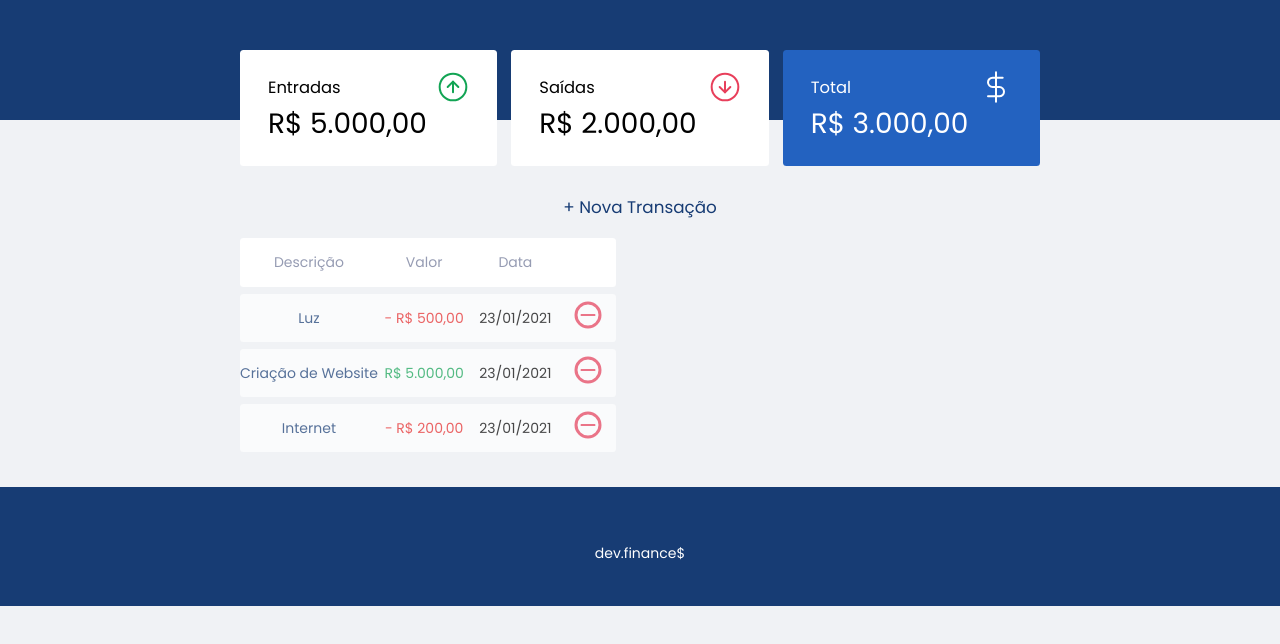
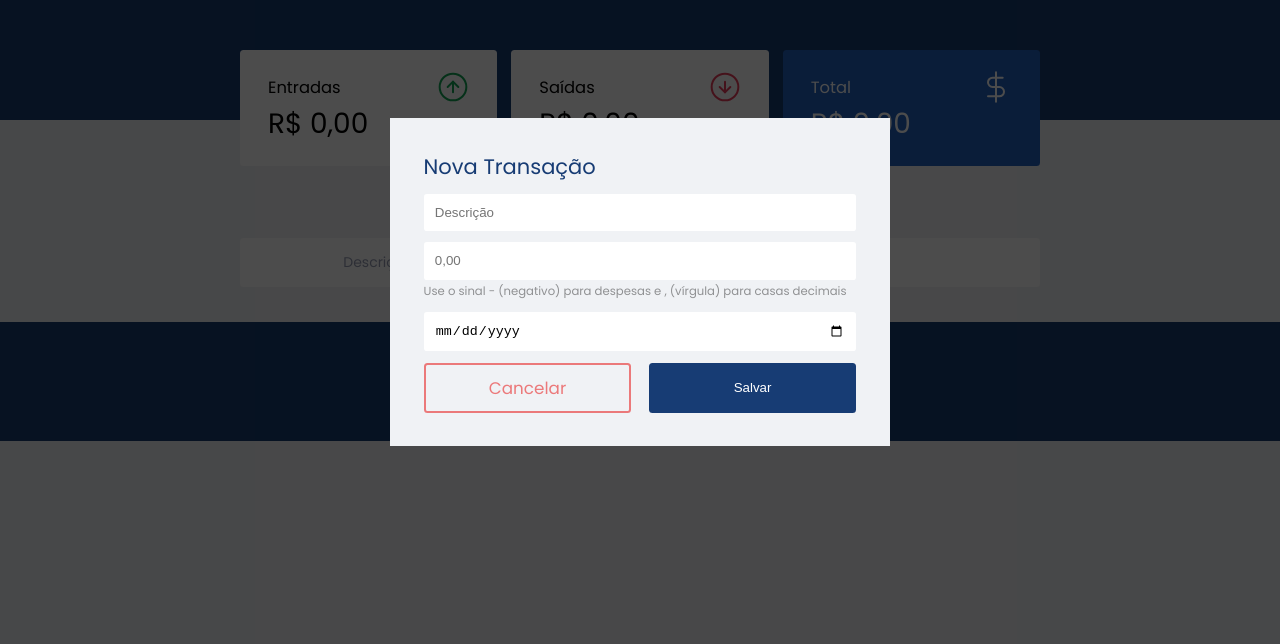
Before and after one commit to Rod-Almeida/Finances-manager, a plain HTML site: page index.html in a window 1280 px wide. Both pictures are taken after a click on the link "+ Nova Transação". Shown: the part 118-762 px from the top of the page. Drawn offline with Linux system fonts and the light colour scheme.

Commit message:
Full project

```diff
--- a/index.html
+++ b/index.html
@@ -26,7 +26,7 @@
                     <span>Entradas</span>
                     <img src="./assets/income.svg" alt="Income Image">
                 </h3>
-                <p>R$ 5.000,00</p>
+                <p id="incomeDisplay">R$ 0,00</p>
             </div>
 
             <div class="card">
@@ -34,7 +34,7 @@
                     <span>Saídas</span>
                     <img src="./assets/expense.svg" alt="Expenses Image">
                 </h3>
-                <p>R$ 2.000,00</p>
+                <p id="expenseDisplay">R$ 0,00</p>
             </div>
 
             <div class="card total">
@@ -42,7 +42,7 @@
                     <span>Total</span>
                     <img src="./assets/total.svg" alt="Total Image">
                 </h3>
-                <p>R$ 3.000,00</p>
+                <p id="totalDisplay">R$ 0,00</p>
             </div>
 
         </section>
@@ -50,7 +50,7 @@
         <section id="transaction">
             <h2 class="sr-only">Transações</h2>
 
-            <a href="#" class="button new">+ Nova Transação</a>
+            <a href="#" onclick="Modal.open()" class="button new">+ Nova Transação</a>
 
             <table id="data-table">
                 <thead>
@@ -62,32 +62,6 @@
                     </tr>
                 </thead>
                 <tbody>
-                    <tr>
-                        <td class="description">Luz</td>
-                        <td class="expenses">- R$ 500,00</td>
-                        <td class="date">23/01/2021</td>
-                        <td>
-                            <img src="./assets/minus.svg" alt="Remover Transação">
-                        </td>
-                    </tr>
-
-                    <tr>
-                        <td class="description">Criação de Website</td>
-                        <td class="income">R$ 5.000,00</td>
-                        <td class="date">23/01/2021</td>
-                        <td>
-                            <img src="./assets/minus.svg" alt="Remover Transação">
-                        </td>
-                    </tr>
-
-                    <tr>
-                        <td class="description">Internet</td>
-                        <td class="expenses">- R$ 200,00</td>
-                        <td class="date">23/01/2021</td>
-                        <td>
-                            <img src="./assets/minus.svg" alt="Remover Transação">
-                        </td>
-                    </tr>
 
                 </tbody>
             </table>
@@ -97,10 +71,59 @@
 
 
     </main>
+
+<div class="modal-overlay ">
+    <div class="modal">
+        <div id="form">
+            <h2>Nova Transação</h2>
+            <form action="" onsubmit="Form.submit(event)">
+                <div class="input-group">
+                    <label class="sr-only" for="description">Descrição
+                    </label>
+                    <input
+                    type="text"
+                    id="description"
+                    name="description"
+                    placeholder="Descrição">
+                </div>
+
+                <div class="input-group">
+                    <label class="sr-only" for="amount">Valor
+                    </label>
+                    <input
+                    type="number"
+                    step="0.01"
+                    id="amount"
+                    name="amount"
+                    placeholder="0,00">
+                    <small class="help">Use o sinal - (negativo) para despesas e , (vírgula) para casas decimais</small>
+                </div>
+
+                <div class="input-group">
+                    <label class="sr-only" for="date">Data
+                    </label>
+                    <input
+                    type="date"
+                    id="date"
+                    name="date"
+                    >
+                </div>
+
+                    <div class="input-group actions" >
+                        <a href="#" onclick="Modal.close()"  class="button cancel">Cancelar</a>
+                        <button>Salvar</button>
+                    </div>
+
+            </form>
+        </div>
+    </div>
+</div>
+
     <footer>
         <p>dev.finance$</p>
     </footer>
 
+    <script src="./scripts.js"></script>
 
 </body>
 
--- /dev/null
+++ b/scripts.js
@@ -0,0 +1,226 @@
+
+const Modal = {
+    open(){
+        document
+        .querySelector('.modal-overlay')
+        .classList
+        .add('active')
+    },
+    close(){
+        document
+        .querySelector('.modal-overlay')
+        .classList
+        .remove('active')
+    }
+// tentar Toggle add/remove
+}
+
+const Storage = {
+    get() {
+    return JSON.parse(localStorage.getItem("dev.finances:transactions")) || []
+    },
+
+    set(transaction) {
+        localStorage.setItem("dev.finances:transactions", JSON.stringify(transaction))
+    }
+}
+
+const Transaction = {
+    all: Storage.get(),
+
+    add(transaction){
+        Transaction.all.push(transaction)
+
+        App.reload()
+    },
+
+    remove(index){
+        Transaction.all.splice(index, 1);
+
+        App.reload()
+
+    },
+
+    incomes (){
+        let income = 0
+        Transaction.all.forEach(transaction => {
+            if(transaction.amount > 0 ){
+                income += transaction.amount
+            }
+        })
+
+        return income
+    },
+    expenses(){
+        let expense = 0
+        Transaction.all.forEach(transaction => {
+            if(transaction.amount < 0 ){
+                expense += transaction.amount
+            }
+        })
+
+        return expense
+    },
+    total(){
+        return Transaction.incomes() + Transaction.expenses()
+    }
+}
+
+const DOM = {
+    transactionsContainer: document.querySelector('#data-table tbody'),
+
+    addTransaction(transaction, index){
+        const tr = document.createElement('tr')
+        tr.innerHTML = DOM.innerHTMLTransaction(transaction, index)
+        tr.dataset.index = index
+
+        DOM.transactionsContainer.appendChild(tr)
+    },
+
+    innerHTMLTransaction(transaction, index){
+        const CSSclass = transaction.amount > 0 ? "income" : "expenses"
+
+        const amount = Utils.formatCurrency(transaction.amount)
+        const html = `
+                    <tr let index of index>
+                        <td class="description">${transaction.description}</td>
+                        <td class="${CSSclass}">${amount}</td>
+                        <td class="date">${transaction.date}</td>
+                        <td>
+                            <img onclick="Transaction.remove(${index})" src="./assets/minus.svg" alt="Remover Transação">
+                        </td>
+                    </tr>
+        `
+        return html
+    },
+
+    updateBalance(){
+        document
+        .getElementById('incomeDisplay')
+        .innerHTML = Utils.formatCurrency(Transaction.incomes() )
+
+        document
+        .getElementById('expenseDisplay')
+        .innerHTML = Utils.formatCurrency(Transaction.expenses())
+
+        document
+        .getElementById('totalDisplay')
+        .innerHTML = Utils.formatCurrency(Transaction.total())
+    },
+
+    clearTransactions(){
+        DOM.transactionsContainer.innerHTML = ""
+    }
+}
+
+const Utils = {
+
+    formatAmount(value){
+        value = Number(value) * 100
+
+        return value
+    },
+
+    formatDate(date){
+        const splitedDate = date.split("-")
+
+        return `${splitedDate[2]}/${splitedDate[1]}/${splitedDate[0]}`
+
+    },
+
+    formatCurrency(value){
+        const signal = Number(value) < 0? "-" : "";
+
+        value = String(value).replace(/\D/g, "")
+
+        value = Number(value) / 100
+
+        value = value.toLocaleString("pt-BR", {
+            style: "currency",
+            currency: "BRL"
+        })
+
+        return signal + value
+    },
+
+}
+
+const Form = {
+    description: document.querySelector('input#description'),
+    amount: document.querySelector('input#amount'),
+    date: document.querySelector('input#date'),
+
+    getValues(){
+    return {
+        description: Form.description.value,
+        amount: Form.amount.value,
+        date: Form.date.value,
+    }
+    },
+
+    validateFields(){
+        const { description, amount, date } = Form.getValues()
+
+        if (description.trim() === "" ||
+            amount.trim() === "" ||
+            date.trim() === "") {
+            throw new Error("Faltou preencher alguma coisa, sua anta")
+        }
+
+    },
+
+    formatValues(){
+        let { description, amount, date } = Form.getValues()
+        amount = Utils.formatAmount(amount)
+
+        date = Utils.formatDate(date)
+
+        return {
+            description,
+            amount,
+            date,
+        }
+    },
+
+    clearFields() {
+        Form.description.value = ""
+        Form.amount.value = ""
+        Form.date.value = ""
+    },
+
+    submit(event){
+        event.preventDefault()
+
+        try{
+            Form.validateFields()
+            const transaction = Form.formatValues()
+            Transaction.add(transaction)
+            Form.clearFields()
+            Modal.close()
+        } catch(erro){
+            alert(error.message)
+        }
+
+
+        // Form.formatData()
+
+    }
+}
+const App = {
+    init() {
+        Transaction.all.forEach((transaction, index) => {
+            DOM.addTransaction(transaction, index)
+        })
+
+        DOM.updateBalance()
+
+        Storage.set(Transaction.all)
+    },
+    reload() {
+        DOM.clearTransactions()
+        App.init()
+    },
+}
+
+
+App.init()
--- a/styles.css
+++ b/styles.css
@@ -1,6 +1,8 @@
 /* ===================== GLOBAL =================== */
 :root{
     --dark-blue: #173c74;
+    --light-blue: #2362c0;
+    --red: #e92929;
 }
 * {
     margin: 0;
@@ -55,11 +57,48 @@ a:hover{
 text-decoration: none;
 font-size: larger;
 }
+button {
+    width: 100%;
+    height: 50px;
+
+    border: none;
+
+    color: white;
+    background-color: var(--dark-blue);
+
+    padding: 0;
+    border-radius: 0.25rem;
+
+    cursor: pointer;
+}
+
+button:hover{
+    background-color:var(--light-blue);
+}
 
 .button.new{
     margin-bottom: .8rem;
     display: inline-block;
 }
+
+.button.cancel{
+    color: var(--red);
+    border: 2px var(--red) solid;
+    border-radius: 00.25rem;
+
+    height: 50px;
+
+    display: flex;
+    align-items: center;
+    justify-content: center;
+
+    opacity: 0.6;
+}
+
+.button.cancel:hover{
+    opacity: 1;
+}
+
 
 /* ===================== CARDS==================== */
 
@@ -82,7 +121,7 @@ margin-bottom: 2rem;
 }
 
 .card.total{
-background: #2362c0;
+background: var(--light-blue);
 color: white;
 }
 
@@ -113,15 +152,16 @@ margin-top: 2rem;
 /* =================== TRANSACTION ================= */
 
 #transaction {
+    display: block;
+    width: 100%;
+    overflow-x:auto;
     text-align: center;
     margin-bottom: 2rem;
 }
 
 #data-table {
-    display: block;
     width: 100%;
     border-spacing: 0 0.5rem;
-    overflow-x: auto;
 }
 
 table thead tr th:first-child,
@@ -163,9 +203,78 @@ td.income {
 }
 
 td.expenses {
-    color: #e92929;
+    color: var(--red);
 }
 
+
+/* ===================== MODAL =================== */
+
+.modal-overlay {
+    width: 100%;
+    height: 100%;
+
+    background-color: rgba(0, 0, 0, 0.7);
+    position: fixed;
+    top: 0;
+
+    display: flex;
+    align-items: center;
+    justify-content: center;
+
+    opacity: 0;
+    visibility: hidden;
+}
+
+.modal-overlay.active{
+    opacity: 1;
+    visibility: visible;
+}
+
+.modal{
+    background: #f0f2f5;
+    padding: 2.4rem;
+    position: relative;
+    width: 90%;
+    max-width: 500px;
+}
+
+/* ===================== FORM =================== */
+
+#form{
+    max-width: 500px;
+}
+
+#form h2{
+    margin-top: 0;
+}
+
+input{
+    border: none;
+    border-radius: 0.2rem;
+
+    padding: 0.8rem;
+    width: 100%;
+}
+
+.input-group{
+    margin-top: 0.8rem;
+}
+
+.input-group small{
+    opacity: 0.4;
+}
+
+.input-group.actions {
+    display: flex;
+    justify-content: space-between;
+    align-items: center;
+}
+
+
+.input-group.actions .button,
+.input-group.actions button {
+    width: 48%;
+}
 
 /* ===================== FOOTER =================== */
 footer {
```
